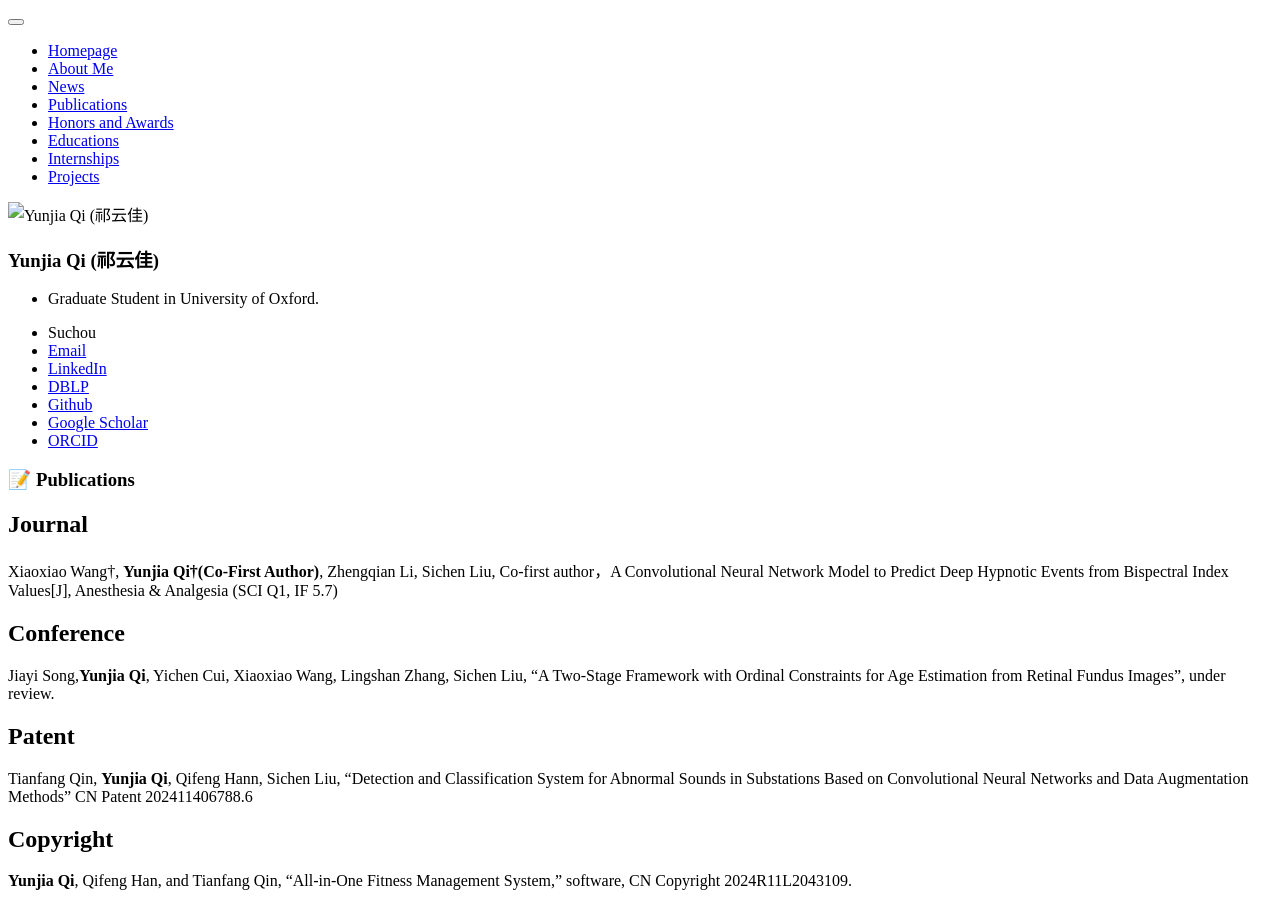
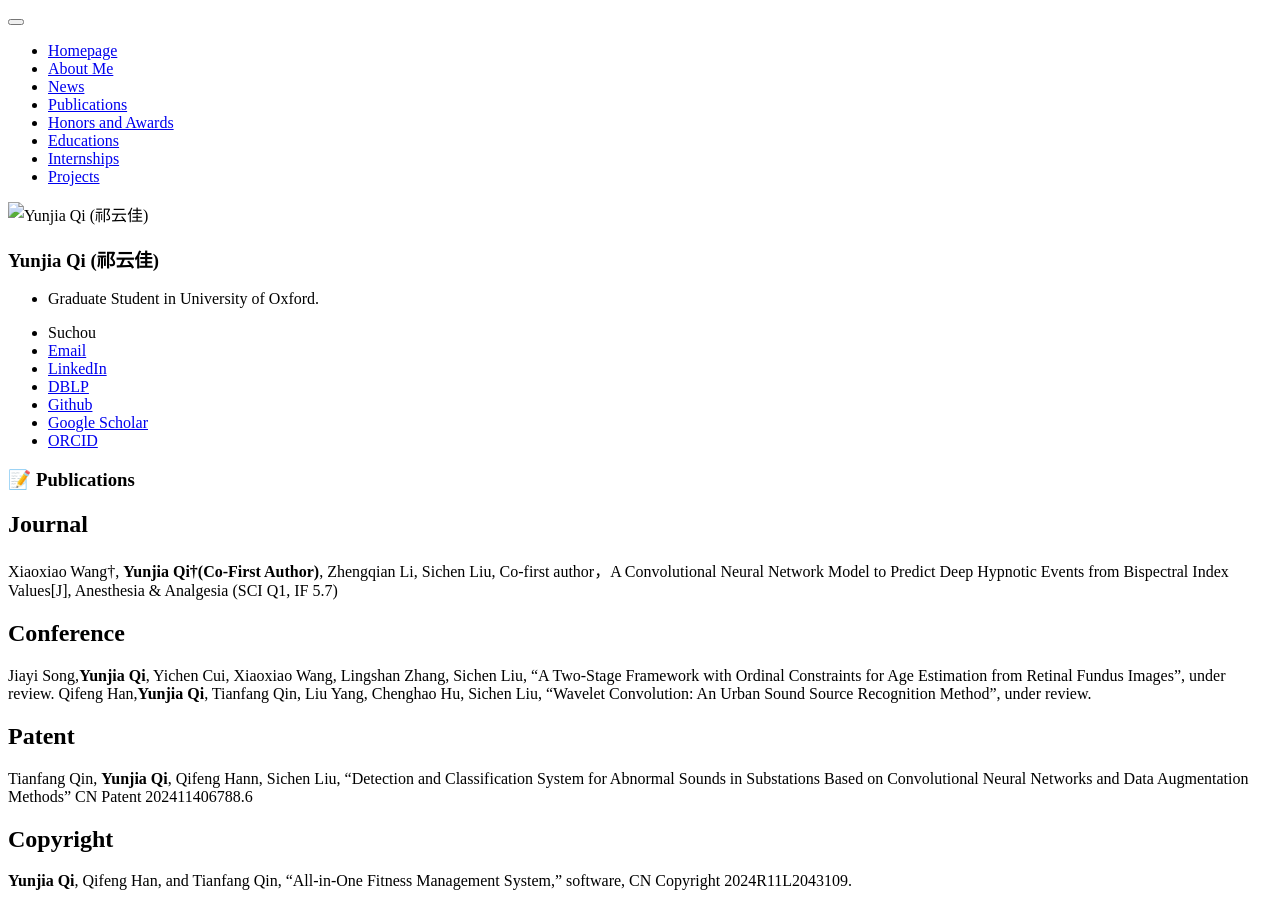
Before and after one commit to RayeRen/rayeren.github.io, a Jekyll site: the page built from _pages/includes/pub.md, in a window 1280 px wide. Built offline with Jekyll 4.4.1, drawn with Linux system fonts in a browser that asks for light colours; our own code applies the rules of GitHub Pages for plain Markdown files.

Commit message:
Update pub.md

```diff
--- a/_pages/includes/pub.md
+++ b/_pages/includes/pub.md
@@ -3,8 +3,10 @@
 
 ## Journal
 Xiaoxiao Wang†, **Yunjia Qi†(Co-First Author)**, Zhengqian Li, Sichen Liu, Co-first author，A Convolutional Neural Network Model to Predict Deep Hypnotic Events from Bispectral Index Values[J], Anesthesia & Analgesia (SCI Q1, IF 5.7)
+
 ## Conference
 Jiayi Song,**Yunjia Qi**, Yichen Cui, Xiaoxiao Wang, Lingshan Zhang, Sichen Liu, "A Two-Stage Framework with Ordinal Constraints for Age Estimation from Retinal Fundus Images", under review.
+Qifeng Han,**Yunjia Qi**, Tianfang Qin, Liu Yang, Chenghao Hu, Sichen Liu, "Wavelet Convolution: An Urban Sound Source Recognition Method", under review.
 
 ## Patent
 Tianfang Qin, **Yunjia Qi**, Qifeng Hann, Sichen Liu, "Detection and Classification System for Abnormal Sounds in Substations Based on Convolutional Neural Networks and Data Augmentation Methods" CN Patent 202411406788.6
```
